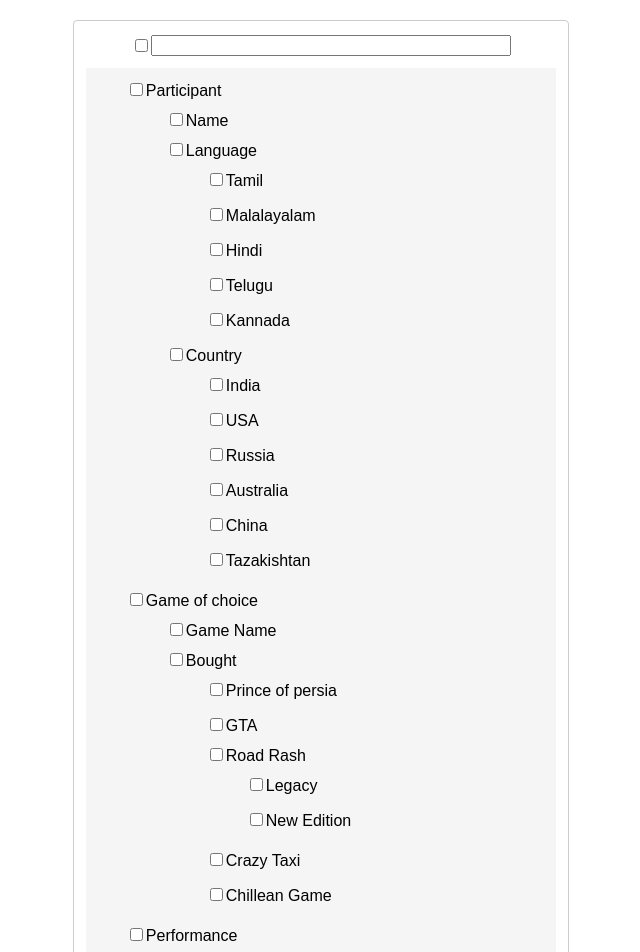
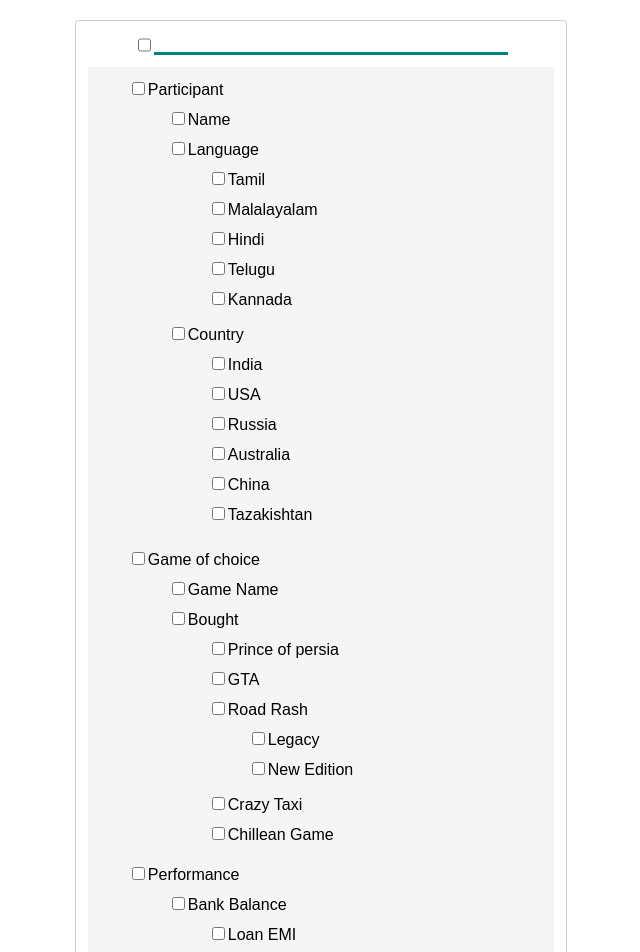
Before and after one commit to imkiran22/tree-list-view, a React (Create React App) app: page / in a window 1280 px wide. Shown: the top 952 px of the page, without its empty margins (319-959 px from the left). Built offline with nearby package versions, Linux system fonts and the light colour scheme.

Commit message:
Sortable changes

```diff
--- a/src/components/TreeList/RenderField/RenderChildren.tsx
+++ b/src/components/TreeList/RenderField/RenderChildren.tsx
@@ -10,16 +10,16 @@
       {config.map((field) => {
         if (field.fields?.length) {
           return (
-            <ul className="ul" id={field.key} key={field.key}>
+            <ul draggable="true" className="ul" id={field.key} key={field.key}>
               <Checkbox field={field} key={field.key} />
               <RenderChildren config={field.fields} />
             </ul>
           );
         }
         return (
-          <ul className="ul" id={field.key} key={field.key}>
-            <li id={field.key}>
-              <Checkbox field={field} key={field.key} />
+          <ul draggable="true" className="ul" id={field.key} key={field.key}>
+            <li key={field.key}>
+              <Checkbox field={field} />
             </li>
           </ul>
         );
--- a/src/components/TreeList/RenderField/RenderField.tsx
+++ b/src/components/TreeList/RenderField/RenderField.tsx
@@ -4,10 +4,53 @@
 import { RenderChildren } from "./RenderChildren";
 
 export const RenderField: React.FC<{ fields: ITreeList }> = ({ fields }) => {
+  const onDragStart = (ev: React.DragEvent<HTMLUListElement | unknown>) => {
+    ev.dataTransfer.setData("text", (ev.target as Element).id);
+    (ev.target as HTMLElement).style.opacity = "0.1";
+    (ev.target as Element).parentElement.style.backgroundColor = "aliceblue";
+  };
+
+  const swap = (a: Element, b: Element) => {
+    try {
+      let dummy = document.createElement("ul");
+      a.before(dummy);
+      b.before(a);
+      dummy.replaceWith(b);
+    } catch (e) {
+      console.warn(e);
+    }
+  };
+
+  const onDrop = (ev: React.DragEvent<HTMLUListElement>) => {
+    ev.preventDefault();
+    const key = ev.dataTransfer.getData("text");
+    const droppedElement = (ev.target as Element).closest("ul") as Element;
+    const draggedElement = document.getElementById(key) as Element;
+    swap(droppedElement, draggedElement);
+  };
+
+  const onDragOver = (ev: React.DragEvent<HTMLUListElement>) => {
+    ev.preventDefault();
+  };
+
+  const onDragEnd = (ev: React.DragEvent<HTMLUListElement>) => {
+    ev.target.style.opacity = "1";
+    ev.target.parentElement.style.backgroundColor = "transparent";
+  };
+
   return (
     <React.Fragment>
       {fields.map((field: TreeField) => (
-        <ul key={field.key} className={`ul section-field ${field.key}`}>
+        <ul
+          draggable="true"
+          onDragStart={onDragStart}
+          onDragEnd={onDragEnd}
+          onDrop={onDrop}
+          id={field.key}
+          onDragOver={onDragOver}
+          key={field.key}
+          className={`ul section-field ${field.key}`}
+        >
           <Checkbox field={field} key={field.key} />
           {field.fields && field.fields.length > 0 && (
             <RenderChildren config={field.fields as any} />
--- a/src/components/TreeList/Search/Search.scss
+++ b/src/components/TreeList/Search/Search.scss
@@ -4,8 +4,11 @@
   flex-basis: 100%;
   padding: 2px 0px;
   margin-bottom: 10px;
-    justify-content: center;
+  justify-content: center;
   .search {
     width: 75%;
+    border: none;
+    border-bottom: 3px solid teal;
+    outline: none;
   }
 }
--- a/src/components/TreeList/TreeList.scss
+++ b/src/components/TreeList/TreeList.scss
@@ -24,12 +24,22 @@
     display: inline-flex;
     align-items: start;
     margin: 5px 0px;
+    &:nth-child(2) {
+      margin-top: 10px;
+    }
     li {
       display: inline-flex;
       align-content: flex-start;
-      &:first-child {
-        margin-top: 5px;
+      &:nth-child(2) {
+       margin-top: 8px;
       }
     }
   }
 }
+
+// [draggable=true] {
+//   cursor: move;
+//   label {
+//     cursor: move;
+//   }
+// }
--- a/src/components/TreeList/TreeList.tsx
+++ b/src/components/TreeList/TreeList.tsx
@@ -15,7 +15,7 @@
 export const TreeList: React.FC<ITreeListConfig> = ({ config }) => {
   const [configuration, setConfiguration] = React.useState([...config]);
   const [selectedAll, setSelectedAll] = React.useState(false);
-  const { applySearch } = useTreeList(config);
+  const { applySearch, flattenedFields } = useTreeList(config);
 
   const applyConfiguration = (configuration: ITreeList) => {
     const revised = cloneDeep(configuration);
@@ -104,7 +104,13 @@
 
   return (
     <TreeListContext.Provider
-      value={{ search, toggleSelectAll, onSelect, selectedAll }}
+      value={{
+        search,
+        toggleSelectAll,
+        onSelect,
+        selectedAll,
+        flattenedFields
+      }}
     >
       <div className="tree-list" data-test-id="tree-list">
         <Search />
--- a/src/components/TreeList/TreeListContext.ts
+++ b/src/components/TreeList/TreeListContext.ts
@@ -6,6 +6,7 @@
   toggleSelectAll: (checked: boolean) => void;
   search: (query: string) => void;
   selectedAll: boolean;
+  flattenedFields: Array<any>;
 }
 
 export const TreeListContext = React.createContext<TreeListContextType>(
```
